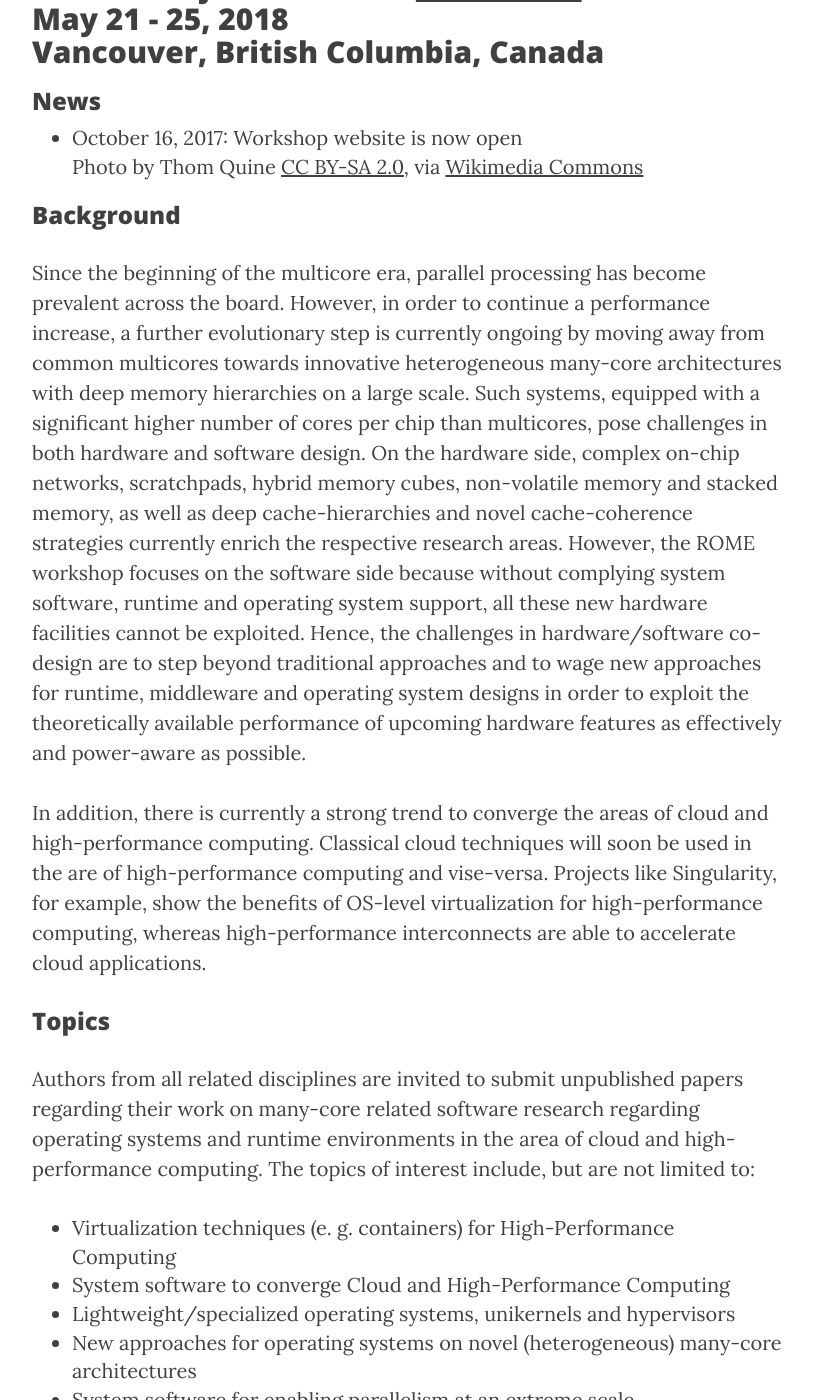
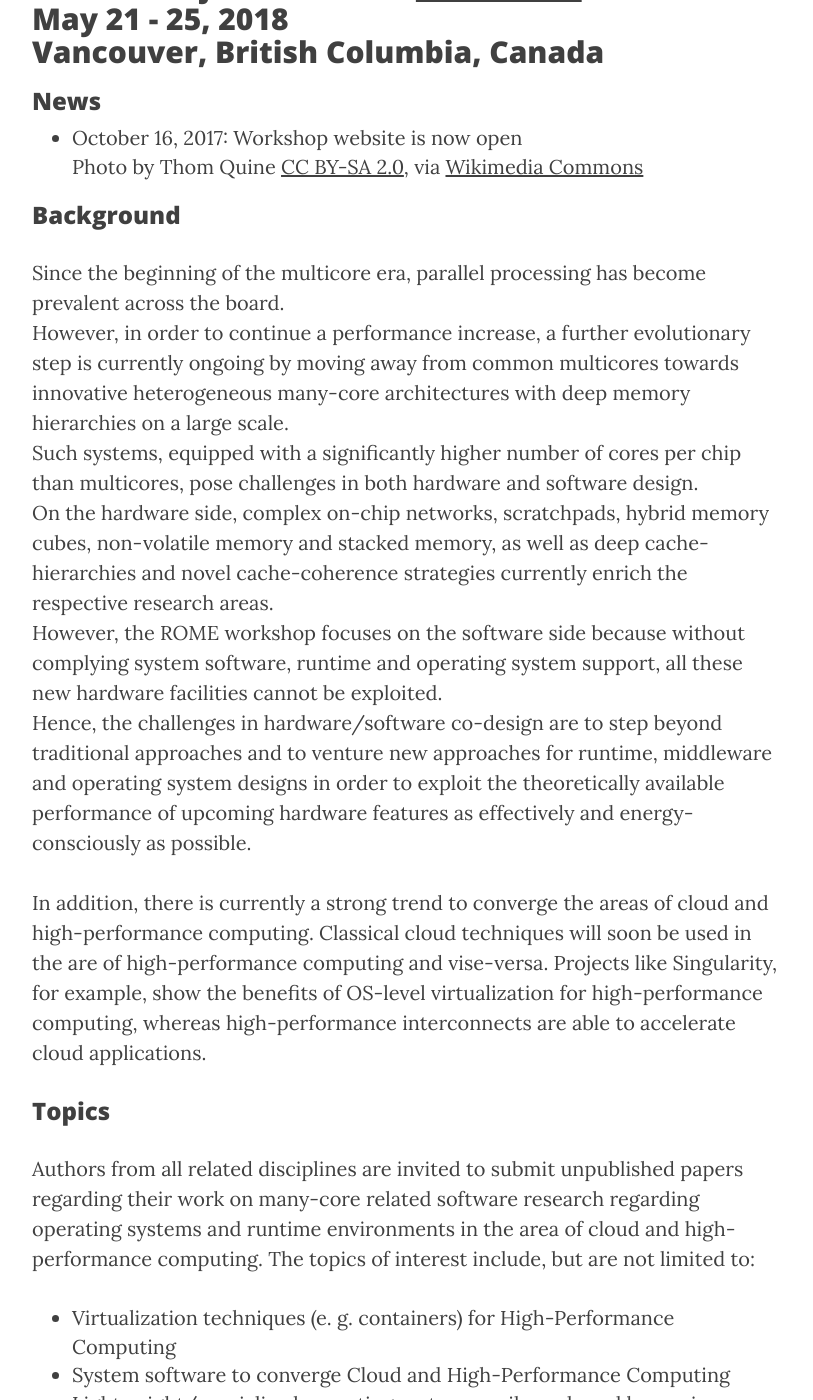
Before and after one commit to WROME/wrome.github.io, a Jekyll site: the page built from vancouver2018.md, in a window 1280 px wide and 1400 px high, scrolled down 545 px. Shown: the whole window, without its empty margins (233-1046 px from the left). Built offline with Jekyll 4.4.1, drawn with Linux system fonts in a browser that asks for light colours; nearby versions of some CDN libraries.

Commit message:
Fixed typos as revealed by the reviewers

```diff
--- a/vancouver2018.md
+++ b/vancouver2018.md
@@ -13,7 +13,12 @@ header-img: "img/vancouver.jpg"
 
 ### Background
 
-Since the beginning of the multicore era, parallel processing has become prevalent across the board. However, in order to continue a performance increase, a further evolutionary step is currently ongoing by moving away from common multicores towards innovative heterogeneous many-core architectures with deep memory hierarchies on a large scale. Such systems, equipped with a significant higher number of cores per chip than multicores, pose challenges in both hardware and software design. On the hardware side, complex on-chip networks, scratchpads, hybrid memory cubes, non-volatile memory and stacked memory, as well as deep cache-hierarchies and novel cache-coherence strategies currently enrich the respective research areas. However, the ROME workshop focuses on the software side because without complying system software, runtime and operating system support, all these new hardware facilities cannot be exploited. Hence, the challenges in hardware/software co-design are to step beyond traditional approaches and to wage new approaches for runtime, middleware and operating system designs in order to exploit the theoretically available performance of upcoming hardware features as effectively and power-aware as possible.
+Since the beginning of the multicore era, parallel processing has become prevalent across the board.
+However, in order to continue a performance increase, a further evolutionary step is currently ongoing by moving away from common multicores towards innovative heterogeneous many-core architectures with deep memory hierarchies on a large scale.
+Such systems, equipped with a significantly higher number of cores per chip than multicores, pose challenges in both hardware and software design.
+On the hardware side, complex on-chip networks, scratchpads, hybrid memory cubes, non-volatile memory and stacked memory, as well as deep cache-hierarchies and novel cache-coherence strategies currently enrich the respective research areas.
+However, the ROME workshop focuses on the software side because without complying system software, runtime and operating system support, all these new hardware facilities cannot be exploited.
+Hence, the challenges in hardware/software co-design are to step beyond traditional approaches and to venture new approaches for runtime, middleware and operating system designs in order to exploit the theoretically available performance of upcoming hardware features as effectively and energy-consciously as possible.
 
 In addition, there is currently a strong trend to converge the areas of cloud and high-performance computing. Classical cloud techniques will soon be used in the are of high-performance computing and vise-versa. Projects like Singularity, for example, show the benefits of OS-level virtualization for high-performance computing, whereas high-performance interconnects are able to accelerate cloud applications.
 
```
